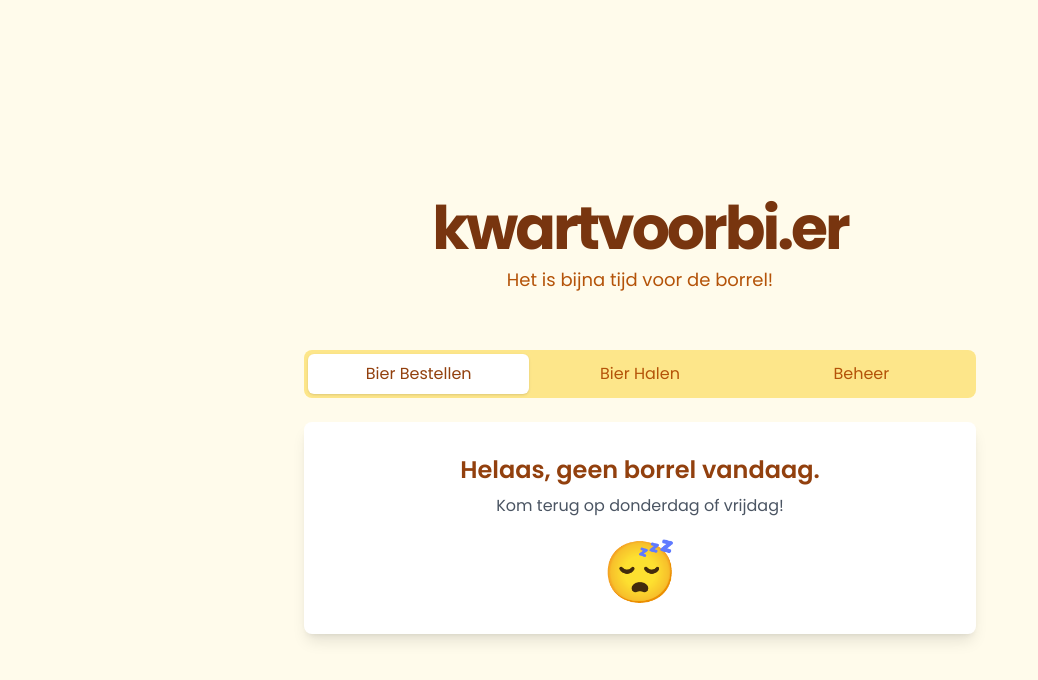
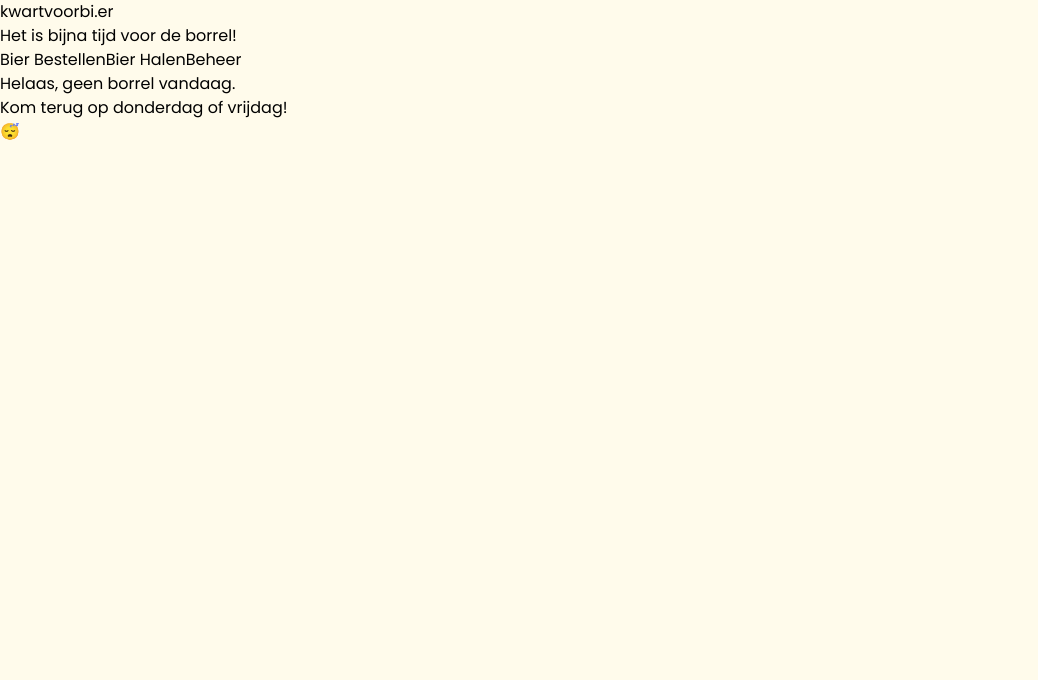
Before and after one commit to MedApp-Lukas/kwartvoorbier, a React (Vite) app: page / in a window 1280 px wide. Shown: the top 680 px of the page, without its empty margins (0-1038 px from the left). Built offline with nearby package versions, Linux system fonts and the light colour scheme; no server answers; the database is empty.

Commit message:
Rewrote tailwind config to only scan for src map

```diff
--- a/tailwind.config.js
+++ b/tailwind.config.js
@@ -1,8 +1,8 @@
 /** @type {import('tailwindcss').Config} */
 export default {
   content: [
-    "./index.html",
-    "./**/*.{js,ts,jsx,tsx}",
+    "./index.html", // Belangrijk voor je hoofdpagina
+    "./src/**/*.{js,ts,jsx,tsx}", // Scant alleen in de 'src' map
   ],
   theme: {
     extend: {},
```
